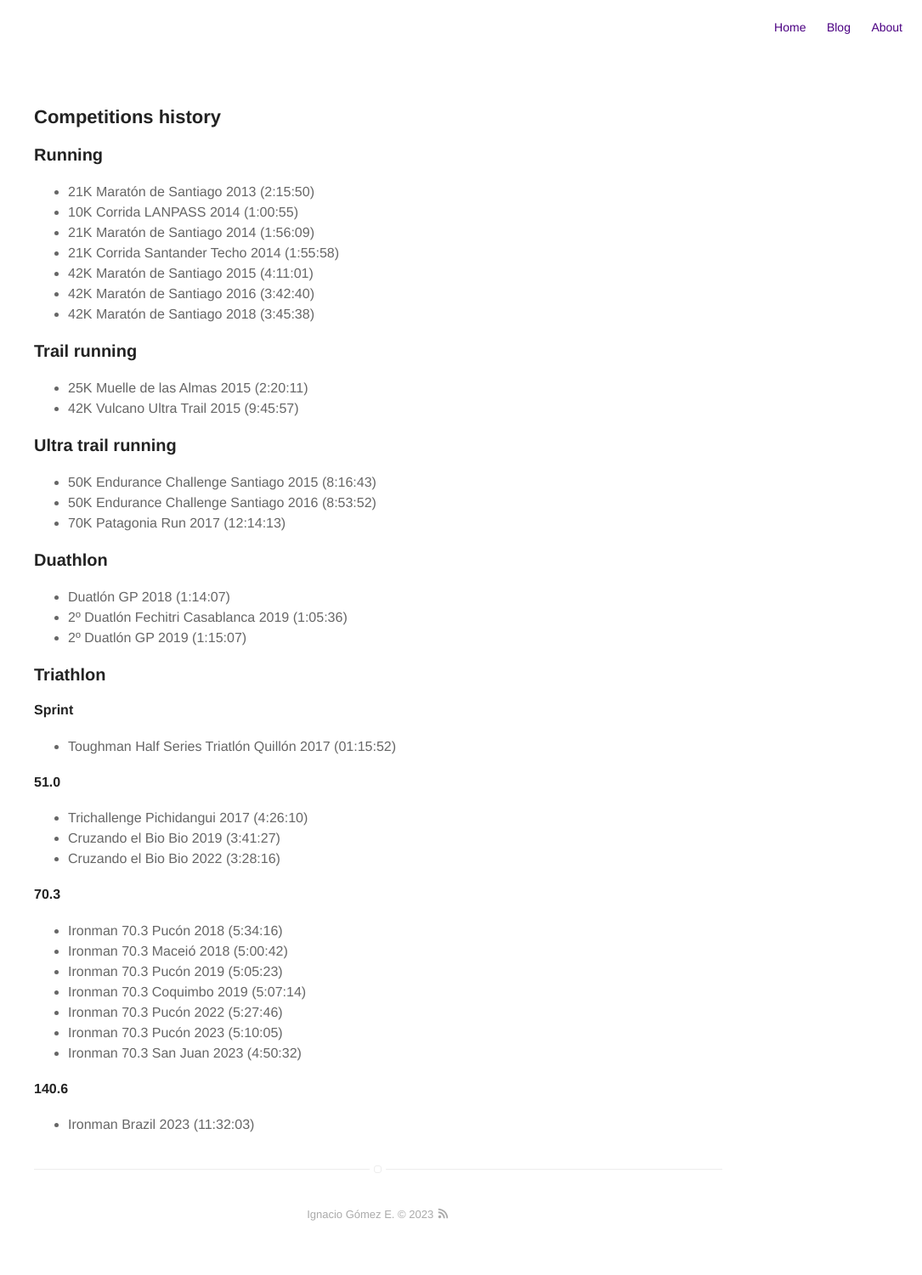
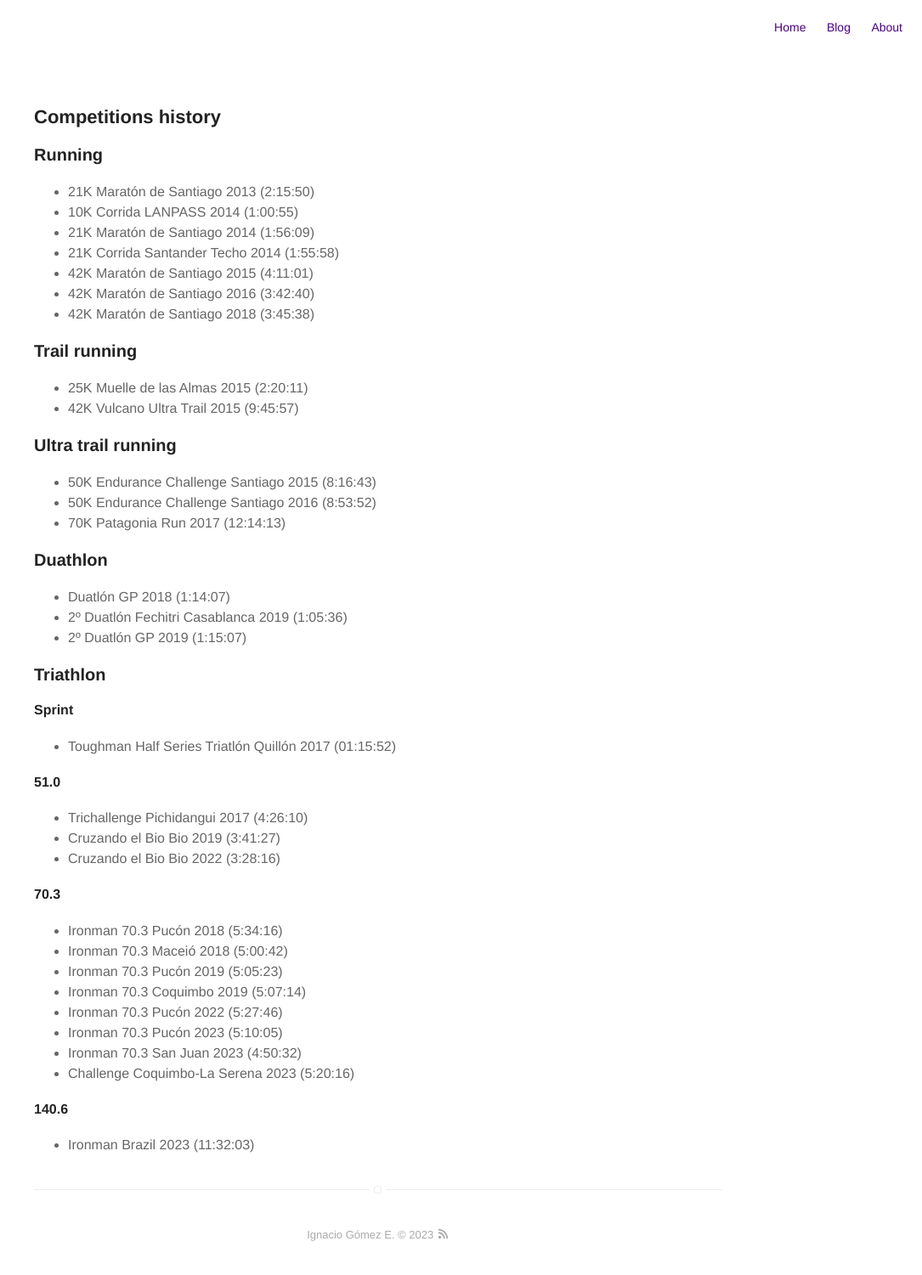
Before and after one commit to ignacio-gomeze/ignacio-gomeze.github.io, a Jekyll site: the page built from races.md, in a window 1280 px wide. Shown: the whole page at 85% size, without its empty margins (195-1280 px from the left). Built offline with Jekyll 4.4.1, drawn with Linux system fonts in a browser that asks for light colours; before the commit the page ends 1477 px from its top, so only the background shows below that.

Commit message:
Add challenge la serena to races.md

```diff
--- a/races.md
+++ b/races.md
@@ -47,6 +47,7 @@ layout: page
 * Ironman 70.3 Pucón 2022 (5:27:46)
 * Ironman 70.3 Pucón 2023 (5:10:05)
 * Ironman 70.3 San Juan 2023 (4:50:32)
+* Challenge Coquimbo-La Serena 2023 (5:20:16)
 
 #### 140.6
 * Ironman Brazil 2023 (11:32:03)
```
